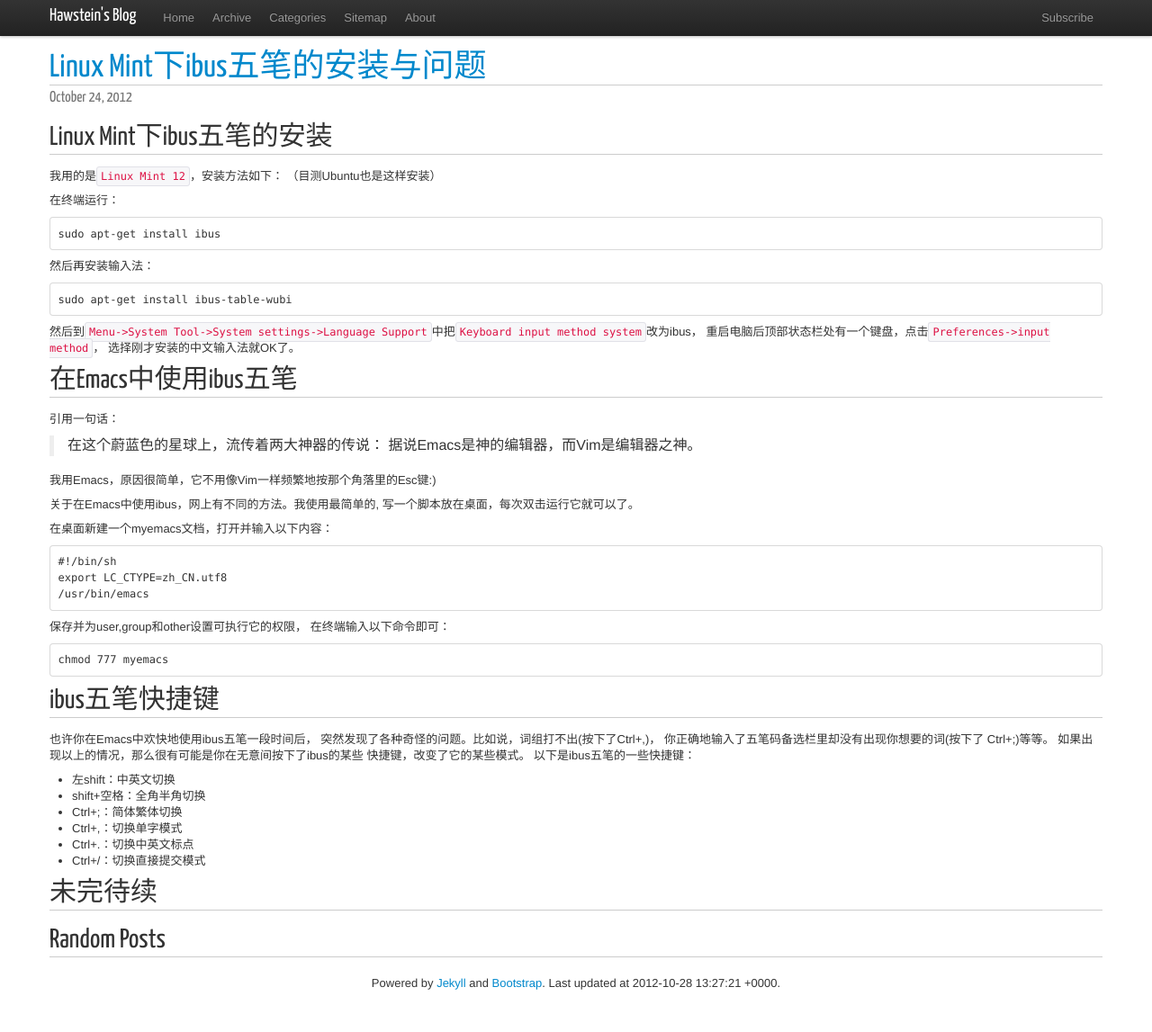
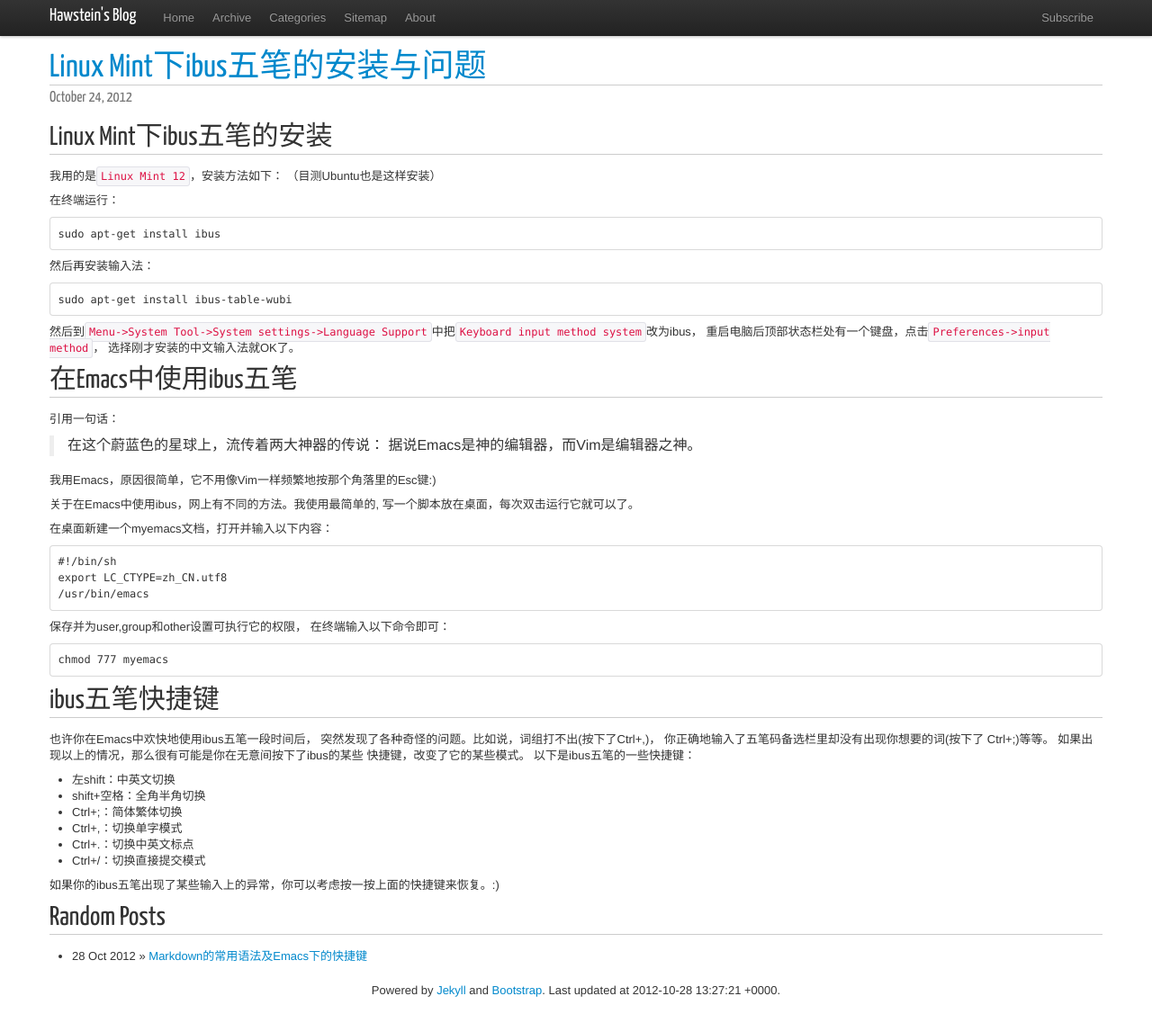
Before and after one commit to Hawstein/hawstein.github.com, a Jekyll site: the page built from _posts/2012/2012-10-24-ibus-wubi.md, in a window 1280 px wide and 1150 px high. Shown: the top 1147 px of the window at 90% size. Built offline with Jekyll 4.4.1, drawn with Linux system fonts in a browser that asks for light colours; nearby versions of some CDN libraries; Markdown is read by kramdown in place of the engine named in the settings; comment, search, counter and statistics services are not loaded; some of the changed lines change nothing that is shown.

Commit message:
modify ibus-wubi and post markdown-syntax

```diff
--- a/_posts/2012/2012-10-24-ibus-wubi.md
+++ b/_posts/2012/2012-10-24-ibus-wubi.md
@@ -61,4 +61,4 @@ Ctrl+;)等等。
 * Ctrl+.：切换中英文标点
 * Ctrl+/：切换直接提交模式
 
-## 未完待续
+如果你的ibus五笔出现了某些输入上的异常，你可以考虑按一按上面的快捷键来恢复。:)
--- /dev/null
+++ b/_posts/2012/2012-10-28-markdown-syntax.md
@@ -0,0 +1,76 @@
+---
+layout: post
+category: Markdown
+title: Markdown的常用语法及Emacs下的快捷键
+---
+## Markdown的常用语法
+
+建议阅读以下文章，讲得挺详细的。
+
+* 原文：[Markdown: Syntax](http://daringfireball.net/projects/markdown/syntax)
+* 译文：[Markdown语法](http://www.ituring.com.cn/article/775)
+
+当然了，我可不想每次忘记了一个什么语法，又专门去上面的文章里找，也挺麻烦的。
+所以列出一些常用的：
+
+- `*`和`_`包裹的文本表示强调该内容,如：`*强调*`
+
+- `**`和`__`包裹的文本表示加粗该内容，对应HTML的\<strong\>，如：`**加粗**`
+
+- 用空格包裹`*`和`_`，它就失去强调含义，成为字面上的星号或下划线
+
+- 不想让Markdown解析字符就用`\`转义它
+
+- 行内代码用反引号`` ` ``包住它
+
+- \# 一级标题
+
+- \#\# 二级标题
+
+- \#\#\# 三级标题（最多可到6级）
+
+- \> 引用
+
+- */+/- 无序列表(它们是等价的)
+
+- 使用数字就是有序列表，无论是什么数字。所以你会钟爱在每个列表项前加个1. 的
+
+- 列表项中使用引用(>)，需要缩进
+
+- 缩进四个空格或者一个TAB生成代码块
+
+- 代码块中&,<,>会自动转换为HTML实体
+
+- Markdown不会解析代码块和行内代码中的Markdown标记
+
+- 在一行里放三个或更多的`*`或`-`会得到一条水平线
+
+- 链接：`[链接文字](链接地址)`如`[an example](http://example.com/)`
+
+- 引用本地资源，使用相对路径：`[about me](/about/)`
+
+- 行内图片：`![Alt文字](/path/to/img.jpg "Optional title")`，也可以用\<img\>标签
+
+- 自动链接。产生一个可点击的链接：`<http://example.com/>`
+
+## Emacs的Markdown模式
+
+参考链接：[Emacs Markdown模式简介](http://linuxtoy.org/archives/emacs-markdown-mode.html)
+
+### 编辑命令
+
+Markdown 模式将常用的编辑命令都绑定到了特定的组合键上，因此要插入某个项目，只需按相应的组合键。比如：
+
+- C-c C-t n 插入 hash 样式的标题，其中 n 为 1~5，表示从第一级标题到第五级标题。
+- C-c C-t t 插入 underline 样式的标题，这是一级。
+- C-c C-t s 同上，这是二级。
+- C-c C-a l 插入链接，格式为 \[text\](url)。
+- C-c C-i i 插入图像，格式为 \!\[text\](url)。
+- **C-c C-s b 插入引用内容。**
+- **C-c C-s c 插入代码。**
+- **C-c C-p b 加粗。**
+- C-c C-p i 斜体。
+- **C-c - 插入水平线。**
+
+如果是在选定的内容上按这些组合键，那么将把选定的内容设为相应的格式。
+加粗的是最常用的。
```
